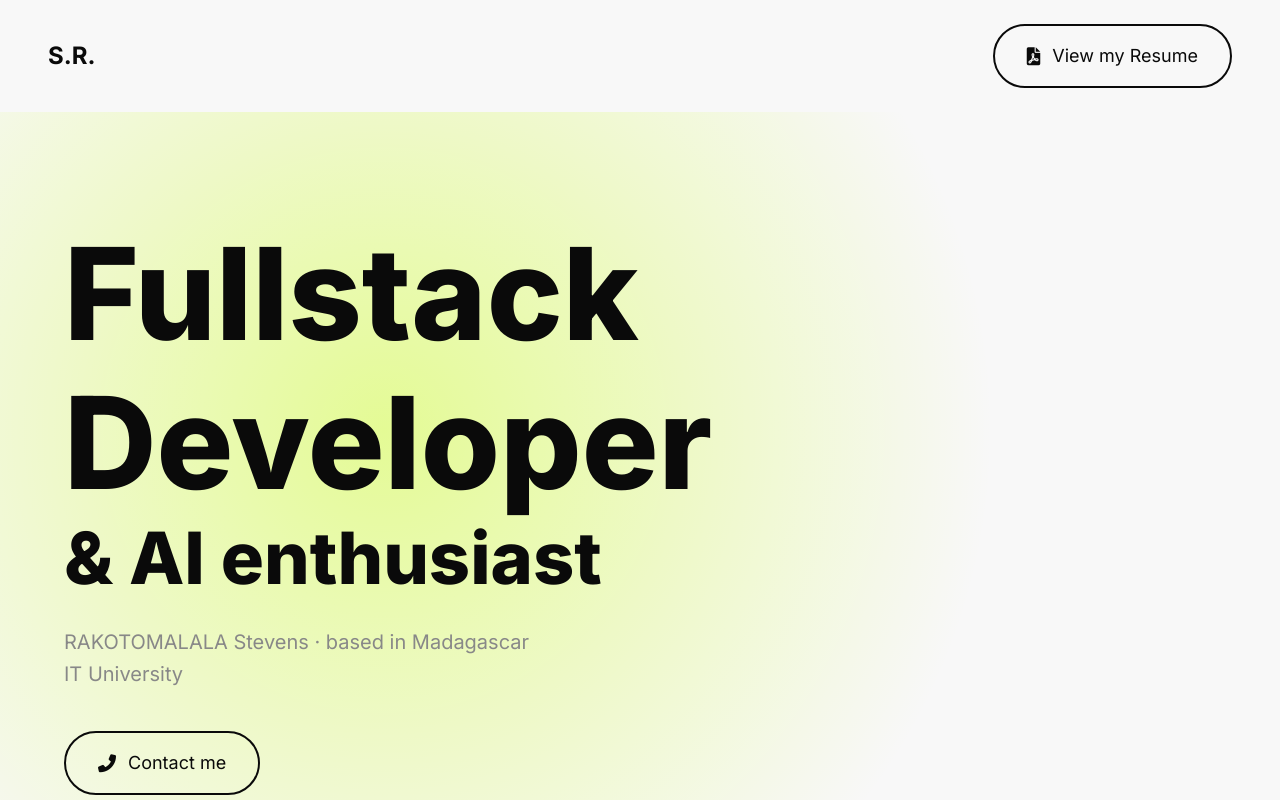
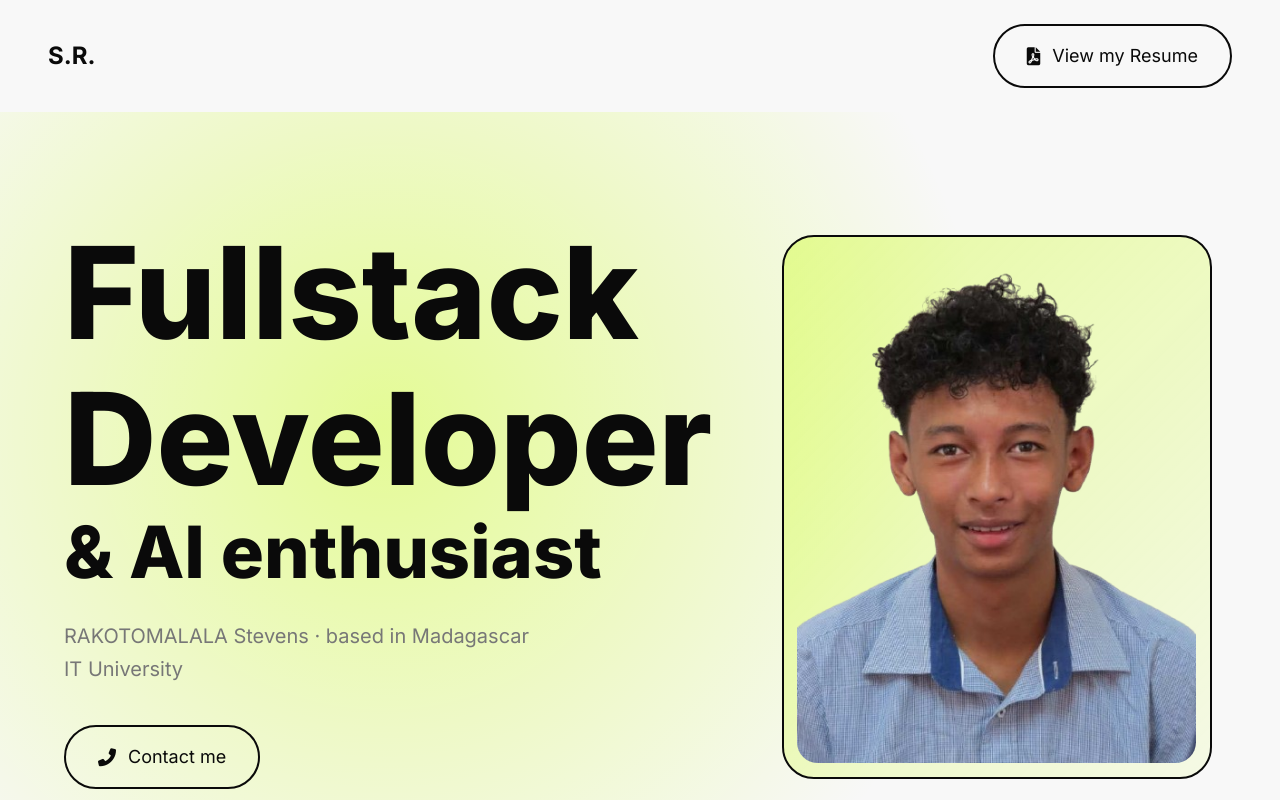
Before and after one commit to stevecrafted/SD.porfolio, a Vue app in the folder porfolio/: page / in a window 1280 px wide. Shown: the top 800 px of the page. Built offline with nearby package versions, Linux system fonts and the light colour scheme.

Commit message:
add my profile photo

```diff
--- a/porfolio/src/components/HeroSection.vue
+++ b/porfolio/src/components/HeroSection.vue
@@ -3,16 +3,17 @@
     <!-- Glow vert -->
     <div class="absolute inset-0 bg-[radial-gradient(circle_at_30%_40%,#C6FF00_0%,transparent_60%)] opacity-40 pointer-events-none"></div>
 
-    <div class="relative max-w-6xl mx-auto">
-      <h1 class="text-7xl md:text-8xl lg:text-9xl font-extrabold text-[#0A0A0A] leading-[1.1]">
+    <div class="relative max-w-6xl mx-auto grid grid-cols-1 lg:grid-cols-[1.2fr_0.8fr] items-center gap-10 md:gap-14">
+      <div>
+        <h1 class="text-6xl md:text-8xl lg:text-9xl font-extrabold text-[#0A0A0A] leading-[1.08]">
           <span class="block">{{ copy.hero.line1 }}</span>
           <span class="block flex items-center flex-wrap gap-4 mt-2">
             <span>{{ copy.hero.line2 }}</span>
           </span>
-        <span class="block mt-2 text-6xl md:text-7xl">{{ copy.hero.line3 }}</span>
+          <span class="block mt-2 text-5xl md:text-7xl">{{ copy.hero.line3 }}</span>
         </h1>
 
-      <p class="text-[#888] max-w-lg text-lg md:text-xl mt-8 leading-relaxed">
+        <p class="text-[#777] max-w-xl text-lg md:text-xl mt-8 leading-relaxed">
           {{ copy.hero.subtitle }} <br>
           {{ copy.hero.school }}
         </p>
@@ -26,6 +27,19 @@
           </button>
         </div>
       </div>
+
+      <div class="hero-photo-wrap lg:justify-end">
+        <div class="hero-photo-ring">
+          <img
+            src="/me.png"
+            alt="Portrait of Rakotomalala Stevens Daniel Fanambinana"
+            class="hero-photo"
+            loading="eager"
+            decoding="async"
+          >
+        </div>
+      </div>
+    </div>
   </section>
 </template>
 
@@ -36,3 +50,45 @@ const contactMe = () => {
   alert(copy.hero.contactAlert)
 }
 </script>
+
+<style scoped>
+.hero-photo-wrap {
+  display: flex;
+  justify-content: center;
+}
+
+.hero-photo-ring {
+  width: min(100%, 430px);
+  border: 2px solid #0a0a0a;
+  border-radius: 2rem;
+  padding: 0.85rem;
+  background: linear-gradient(135deg, rgba(198, 255, 0, 0.35), rgba(198, 255, 0, 0.08));
+}
+
+.hero-photo {
+  width: 100%;
+  height: auto;
+  display: block;
+  border-radius: 1.3rem;
+  object-fit: contain;
+  background: transparent;
+}
+
+@media (max-width: 1024px) {
+  .hero-photo-ring {
+    width: min(100%, 360px);
+  }
+}
+
+@media (max-width: 640px) {
+  .hero-photo-wrap {
+    margin-top: 0.5rem;
+  }
+
+  .hero-photo-ring {
+    width: min(100%, 300px);
+    border-radius: 1.5rem;
+    padding: 0.65rem;
+  }
+}
+</style>
```
Also changed, not shown: porfolio/public/me.png (added). Lines whose indentation alone changed are shown as unchanged.
